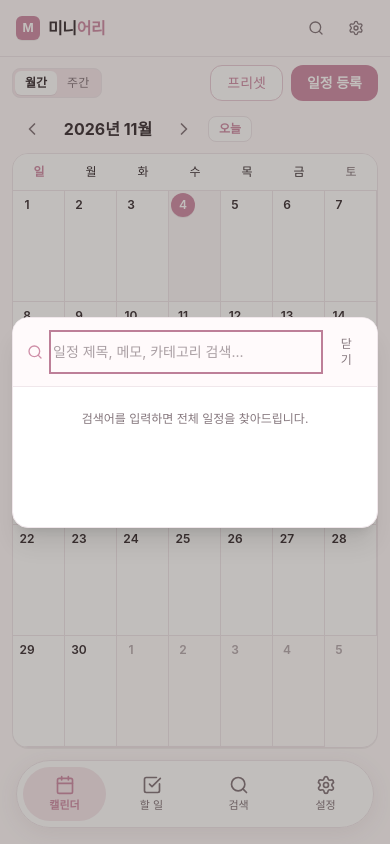
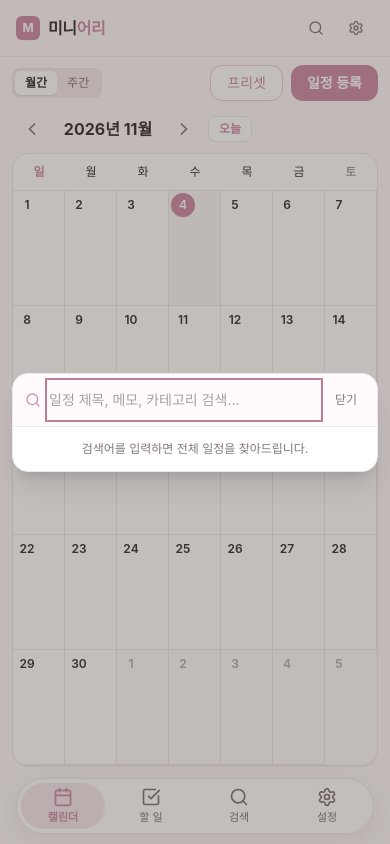
Before and after one commit to minho-nim/minially, a React (Vite) app: page / in a window 390 px wide. Both pictures are taken after a click on the button 316 px from the left and 28 px from the top of the page. Built offline with nearby package versions, Linux system fonts and the light colour scheme; a web font is replaced by a local one.

Commit message:
Trim excess form, empty-search, and floating-navigation whitespace

```diff
--- a/src/components/common/DatePicker.tsx
+++ b/src/components/common/DatePicker.tsx
@@ -23,7 +23,7 @@ export function DatePicker({ label, value, onChange, placeholder = '날짜를
   const dateOf = (day: number) => `${year}-${String(month).padStart(2, '0')}-${String(day).padStart(2, '0')}`;
   const selectDate=(date:string)=>{if(multiple){if(!multiple.fixed?.includes(date))multiple.onToggle(date);}else{onChange(date);close();}};
   return <div ref={root} className="w-full min-w-0">
-    <button ref={trigger} type="button" aria-label={label} aria-description={multiple?`${multiple.values.length}개 날짜 선택됨`:value ? formatKoreanDate(value) : placeholder} aria-expanded={open} onClick={() => setOpen(v => !v)} className="w-full min-h-9 flex items-center gap-2 text-left px-3 py-2.5 bg-app-canvas border border-app-line rounded-xl text-sm text-app-ink"><Calendar className="w-4 h-4 text-app-accent shrink-0" /><span className="min-w-0 break-words">{multiple?`${label} · ${multiple.values.length}일`:value ? formatKoreanDate(value) : placeholder}</span></button>
+    <button ref={trigger} type="button" aria-label={label} aria-description={multiple?`${multiple.values.length}개 날짜 선택됨`:value ? formatKoreanDate(value) : placeholder} aria-expanded={open} onClick={() => setOpen(v => !v)} className="w-full min-h-9 flex items-center gap-2 text-left px-3 py-1.5 bg-app-canvas border border-app-line rounded-xl text-sm text-app-ink"><Calendar className="w-4 h-4 text-app-accent shrink-0" /><span className="min-w-0 break-words">{multiple?`${label} · ${multiple.values.length}일`:value ? formatKoreanDate(value) : placeholder}</span></button>
     {open && <div data-date-picker-open role="group" aria-label={label + ' 달력'} className="mt-2 border border-app-outline rounded-xl bg-white p-2 space-y-2">
       <div className="flex items-center gap-1"><button type="button" aria-label={label + ' 이전 달'} onClick={() => moveMonth(-1)} className="min-w-8 px-1 text-app-muted"><ChevronLeft className="w-4 h-4" /></button>
         <select autoFocus aria-label={label + ' 연도'} value={String(year)} onChange={e => setYear(Number(e.target.value))} className="min-w-0 flex-1 bg-white text-sm rounded-lg">{Array.from({ length: 151 }, (_, i) => year - 100 + i).map(y => <option key={y} value={String(y)}>{y}</option>)}</select>
--- a/src/components/modals/SearchModal.tsx
+++ b/src/components/modals/SearchModal.tsx
@@ -58,7 +58,7 @@ export const SearchModal: React.FC<SearchModalProps> = ({
     <div ref={modalRef} role="dialog" aria-modal="true" aria-label="일정 검색" className="app-modal fixed inset-x-0 top-0 h-[var(--modal-height,100dvh)] z-50 flex items-center justify-center p-3 sm:p-4 bg-[rgba(52,40,35,0.30)]">
       <div className="w-full max-w-lg bg-white rounded-2xl shadow-xl border border-app-line overflow-hidden flex flex-col max-h-[min(80dvh,var(--modal-height,100dvh))]">
         {/* Search Input Bar */}
-        <div className="p-3.5 border-b border-app-line flex items-center gap-2.5 bg-app-canvas">
+        <div className="px-3 py-2 border-b border-app-line flex items-center gap-2 bg-app-canvas">
           <Search className="w-4 h-4 text-app-accent shrink-0" />
           <input
             ref={inputRef}
@@ -80,20 +80,20 @@ export const SearchModal: React.FC<SearchModalProps> = ({
           )}
           <button
             onClick={onClose}
-            className="px-2 py-1 text-xs text-app-muted hover:text-app-ink hover:bg-app-soft rounded-lg transition-colors cursor-pointer"
+            className="shrink-0 whitespace-nowrap px-2 py-1 text-xs text-app-muted hover:text-app-ink hover:bg-app-soft rounded-lg transition-colors cursor-pointer"
           >
             닫기
           </button>
         </div>
 
         {/* Results List */}
-        <div className="p-2 overflow-y-auto space-y-1 flex-1 min-h-[140px]">
+        <div className="px-3 py-2 overflow-y-auto space-y-1 min-h-0">
           {!query.trim() ? (
-            <div className="py-4 text-center text-xs text-app-muted">
+            <div className="py-1.5 text-center text-xs text-app-muted">
               검색어를 입력하면 전체 일정을 찾아드립니다.
             </div>
           ) : results.length === 0 ? (
-            <div className="py-4 text-center text-xs text-app-muted">
+            <div className="py-1.5 text-center text-xs text-app-muted">
               '{query}'와 일치하는 일정이 없습니다.
             </div>
           ) : (
--- a/src/index.css
+++ b/src/index.css
@@ -100,17 +100,17 @@
 .app-modal .title-blocks-compact input:not([type='checkbox']):not([type='radio']):not([type='color']) { min-height: 32px; padding-block: 2px; font-size: 16px; }
 
 /* Float navigation above the OS home gesture area without blocking that area. */
-:root { --app-safe-bottom: env(safe-area-inset-bottom, 0px); --mobile-nav-height: 68px; }
+:root { --app-safe-bottom: env(safe-area-inset-bottom, 0px); --mobile-nav-height: 56px; --mobile-nav-offset: max(10px, var(--app-safe-bottom)); }
 .mobile-bottom-nav {
-  bottom: max(16px, var(--app-safe-bottom));
-  width: min(400px, calc(100% - 32px));
+  bottom: var(--mobile-nav-offset);
+  width: min(360px, calc(100% - 32px));
   height: var(--mobile-nav-height);
-  padding: 6px;
+  padding: 4px;
   box-shadow: 0 5px 24px rgba(94, 65, 78, 0.09);
 }
 @media (max-width: 767px) {
-  .app-undo-toast { bottom: calc(var(--mobile-nav-height) + max(16px, var(--app-safe-bottom)) + 12px); }
-  .app-main-content { padding-bottom: calc(var(--mobile-nav-height) + max(16px, var(--app-safe-bottom)) + 24px); }
+  .app-undo-toast { bottom: calc(var(--mobile-nav-height) + var(--mobile-nav-offset) + 12px); }
+  .app-main-content { padding-bottom: calc(var(--mobile-nav-height) + var(--mobile-nav-offset) + 8px); }
 }
 
 .app-modal .mobile-sheet-handle { min-height: 28px; outline-offset: -3px; }
@@ -132,7 +132,7 @@
 .calendar-surface > :first-child { flex-shrink: 0; }
 .app-main-content:has(.calendar-view) { overflow: hidden; }
 @media (max-width: 767px) {
-  .app-main-content:has(.calendar-view) { padding-bottom: calc(var(--mobile-nav-height) + max(16px, var(--app-safe-bottom)) + 12px); }
+  .app-main-content:has(.calendar-view) { padding-bottom: calc(var(--mobile-nav-height) + var(--mobile-nav-offset) + 12px); }
 }
 
 @media (max-width: 639px) {
@@ -189,3 +189,6 @@
   padding: 4px 10px;
   font-size: 11px;
 }
+
+/* Text actions should not add a full control row above a field. */
+.app-modal .schedule-inline-action { min-height: 24px; padding-block: 0; }
```
Also changed, not shown: src/components/modals/ScheduleModal.tsx (+9 -9 lines).
